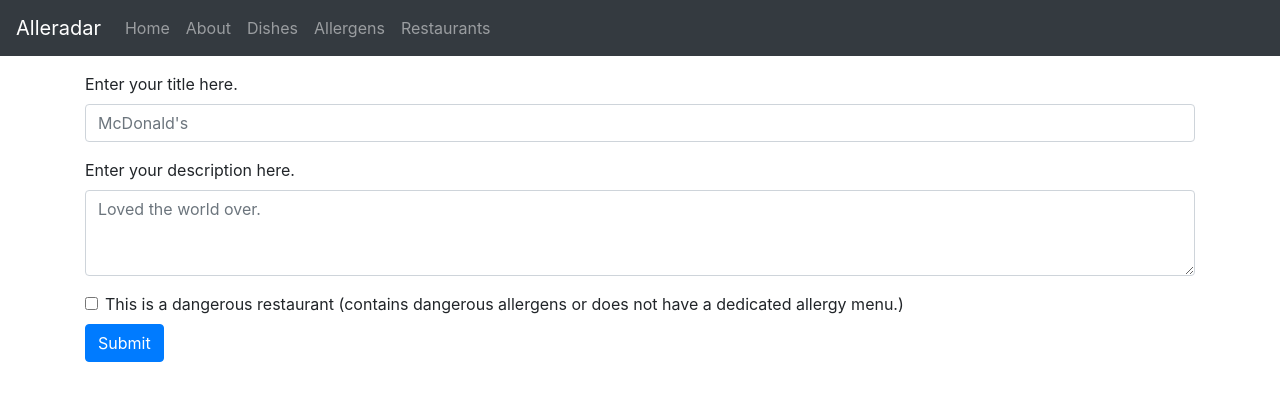
After one commit to AstroAntics/CompSciProject2022, a Flask app: page /restaurants/new in a window 1280 px wide. The commit adds this page. Shown: the top 401 px of the page. Run offline with Flask 2, Linux system fonts and the light colour scheme; some libraries are stand-ins or nearby versions.

Commit message:
Added creation of objects and fixed up some templates

```diff
--- a/app/static/css/baseplate.css
+++ b/app/static/css/baseplate.css
@@ -7,3 +7,8 @@
     max-width: 20%;
     max-height: 20%;
 }
+
+#new-dish-form {
+    /* display: flex;
+    flex-direction: column; */
+}
--- a/app/templates/allergens.html
+++ b/app/templates/allergens.html
@@ -6,10 +6,13 @@
     <div class="allergens">
         {% for allergen in allergens %}
             <div class="allergen-{{allergen.id}}">
-                <h1>{{allergen.title}}</h1>
+                <h1>
+                    <a href="/allergens/{{allergen.id}}">{{allergen.title}}</a>
+                </h1>
                 <p>{{allergen.description}}</p>
             </div>
             <hr>
         {% endfor %}
     </div>
+<a class="btn btn-primary" href="{{ url_for('new_allergen') }}">Submit a New Allergen</a>
 {% endblock %}
--- a/app/templates/baseplate.html
+++ b/app/templates/baseplate.html
@@ -29,7 +29,13 @@
 <!--                <a class="nav-link" href="/admin/dashboard">Admin</a>-->
 <!--              </li>-->
               <li class="nav-item">
-                <a class="nav-link" href="/signup">Register</a>
+                <a class="nav-link" href="/dishes">Dishes</a>
+              </li>
+              <li class="nav-item">
+                <a class="nav-link" href="/allergens">Allergens</a>
+              </li>
+              <li class="nav-item">
+                <a class="nav-link" href="/restaurants">Restaurants</a>
               </li>
             </ul>
           </div>
--- a/app/templates/dishes.html
+++ b/app/templates/dishes.html
@@ -6,10 +6,11 @@
     <div class="dishes">
         {% for dish in dishes %}
             <div class="dish-{{dish.id}}">
-                <h1>{{dish.title}}</h1>
+                <h1><a href="/dishes/{{dish.id}}">{{dish.title}}</a></h1>
                 <p>{{dish.description}}</p>
             </div>
             <hr>
         {% endfor %}
     </div>
+    <a class="btn btn-primary" href="{{ url_for('new_dish') }}">Submit a New Dish</a>
 {% endblock %}
--- /dev/null
+++ b/app/templates/new_restaurant.html
@@ -0,0 +1,25 @@
+{% extends 'baseplate.html' %}
+
+{% block title %} Add New Restaurant {% endblock %}
+
+{% block main %}
+    {{ error }}
+    <form method="post" action="{{request.path}}">
+      <div class="form-group">
+        <label for="restaurantTitle">Enter your title here.</label>
+        <input type="text" class="form-control" id="restaurantTitle" name="restaurantTitle"
+        aria-describedby="restaurantTitle" placeholder="McDonald's">
+      </div>
+      <div class="form-group">
+        <label for="restaurantDesc">Enter your description here.</label>
+        <textarea class="form-control" id="restaurantDesc" name="restaurantDesc"
+        rows="3" placeholder="Loved the world over."></textarea>
+      </div>
+      <div class="form-check">
+        <input type="checkbox" class="form-check-input" id="isDangerous" name="isDangerous">
+        <label class="form-check-label" for="isDangerous">This is a dangerous restaurant
+        (contains dangerous allergens or does not have a dedicated allergy menu.)</label>
+      </div>
+      <button type="submit" class="btn btn-primary mt-2">Submit</button>
+</form>
+{% endblock %}
--- a/app/templates/restaurants.html
+++ b/app/templates/restaurants.html
@@ -12,4 +12,5 @@
             <hr>
         {% endfor %}
     </div>
+<a class="btn btn-primary" href="{{ url_for('new_restaurant') }}">Submit a New Restaurant</a>
 {% endblock %}
--- a/app/views/home.py
+++ b/app/views/home.py
@@ -1,4 +1,4 @@
-from flask import render_template, redirect, url_for
+from flask import render_template, redirect, url_for, request, abort
 from app import app
 from app.core.db.models import *
 
@@ -18,9 +18,65 @@ def show_allergens():
     return render_template("allergens.html", allergens=Allergen.query.all())
 
 
+@app.route("/allergens/new", methods=['GET', 'POST'])
+def new_allergen():
+    if request.method == 'POST':
+        allergen_title = request.form['allergenTitle']
+        allergen_desc = request.form['allergenDesc']
+        # allergen_dangerous = request.form['isDangerous']
+        # prevent duplicate allergen titles
+        if Allergen.query.filter_by(title=allergen_title).first():
+            # duplicate title exists, and we can't allow that
+            return render_template("new_allergen.html", error="Duplicate of existing dish.")
+        else:
+            # no duplicates, good to go
+            allergen = Allergen(
+                title=allergen_title,
+                description=allergen_desc,
+                # is_dangerous=allergen_dangerous
+            )
+            db.session.add(allergen)
+            db.session.commit() # save to db
+            return redirect("/allergens")
+    return render_template("new_allergen.html")
+
+
 @app.route("/dishes")
 def show_dishes():
     return render_template("dishes.html", dishes=Dish.query.all())
+
+
+@app.route("/dishes/new", methods=['GET', 'POST'])
+def new_dish():
+    if request.method == 'POST':
+        dish_title = request.form['dishTitle']
+        dish_desc = request.form['dishDesc']
+        # prevent duplicate dish titles
+        if Dish.query.filter_by(title=dish_title).first():
+            # duplicate title exists, and we can't allow that
+            return render_template("new_dish.html", error="Duplicate of existing dish.")
+        else:
+            # no duplicates, good to go
+            dish = Dish(title=dish_title, description=dish_desc)
+            db.session.add(dish)
+            db.session.commit() # save dish to db
+            return redirect("/dishes")
+    return render_template("new_dish.html")
+
+
+@app.route("/dishes/delete/<dish>", methods=['POST']) # do not allow get requests for deletion
+def delete_dish(dish):
+    if request.method == 'POST':
+        db.session.delete(dish)
+        db.session.commit()
+        # also, before we delete the dish, let's make sure it's _actually_ deleted
+        # and we sort by id instead of title here
+        if Dish.query.filter_by(title=dish.id).first():
+            # still exists, abort
+            # this should never happen
+            return render_template("delete_dish.html")
+        else:
+            return redirect("/dishes")
 
 
 @app.route("/restaurants")
@@ -28,6 +84,32 @@ def show_restaurants():
     return render_template("restaurants.html", restaurants=Restaurant.query.all())
 
 
+@app.route("/restaurants/new", methods=['GET', 'POST'])
+def new_restaurant():
+    if request.method == 'POST':
+        restaurant_title = request.form['restaurantTitle']
+        restaurant_desc = request.form['restaurantDesc']
+        # prevent duplicate restaurant titles
+        if Restaurant.query.filter_by(title=restaurant_title).first():
+            # duplicate title exists, and we can't allow that
+            return render_template("new_restaurant.html", error="Duplicate of existing dish.")
+        else:
+            # no duplicates, good to go
+            restaurant = Restaurant(
+                title=restaurant_title,
+                description=restaurant_desc
+            )
+            db.session.add(restaurant)
+            db.session.commit()  # save to db
+            return redirect("/restaurants")
+    return render_template("new_restaurant.html")
+
+
 @app.route("/users")
 def show_users():
-    pass
+    pass # noop
+
+
+@app.route("/about")
+def about_us():
+    return "<p>This page is a work in progress. Come back later.</p>"
```
Also changed, not shown: app/templates/new_allergen.html (added, +22 -0 lines), app/templates/new_dish.html (added, +22 -0 lines).
